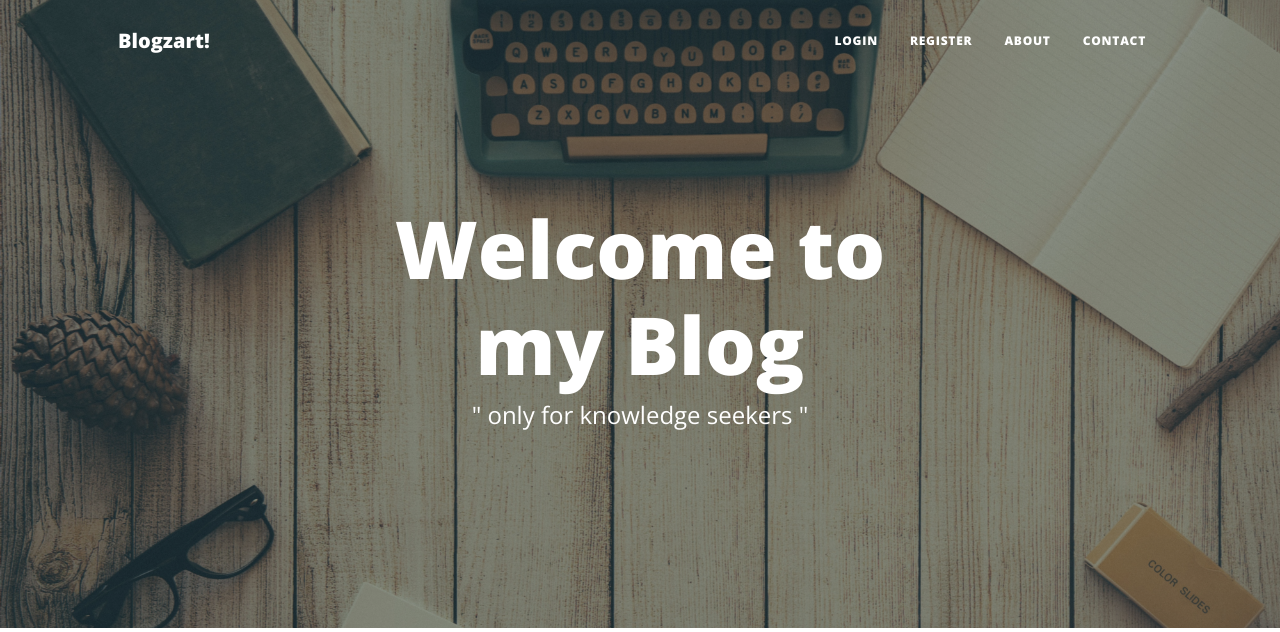
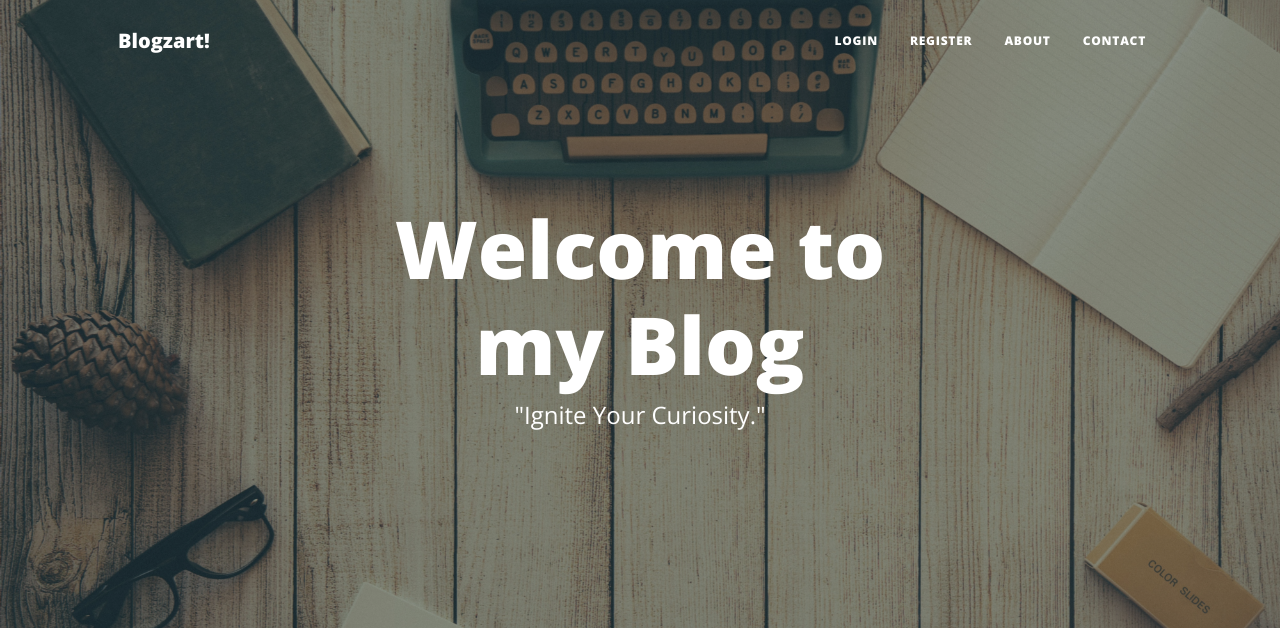
Before and after one commit to rakibulhaque9954/blog_remastered, a Flask app: page / in a window 1280 px wide. Shown: the top 632 px of the page. Run offline with Flask 3, Linux system fonts and the light colour scheme; data that the repository does not hold is empty; some libraries are stand-ins or nearby versions.

Commit message:
Update index_try.html changed few subtitles

```diff
--- a/templates/index_try.html
+++ b/templates/index_try.html
@@ -9,7 +9,7 @@
             <div class="col-md-10 col-lg-8 col-xl-7">
                 <div class="site-heading">
                     <h1>Welcome to my Blog, {{ current_user.name.title().split()[0] }}</h1>
-                    <span class="subheading">" what do you want to explore? "</span>
+                    <span class="subheading"> "what do you want to explore?" </span>
                 </div>
             </div>
         </div>
@@ -34,7 +34,7 @@
             <div class="col-md-10 col-lg-8 col-xl-7">
                 <div class="site-heading">
                     <h1>Welcome to my Blog</h1>
-                    <span class="subheading">" only for knowledge seekers "</span>
+                    <span class="subheading"> "Ignite Your Curiosity." </span>
                 </div>
             </div>
         </div>
```
